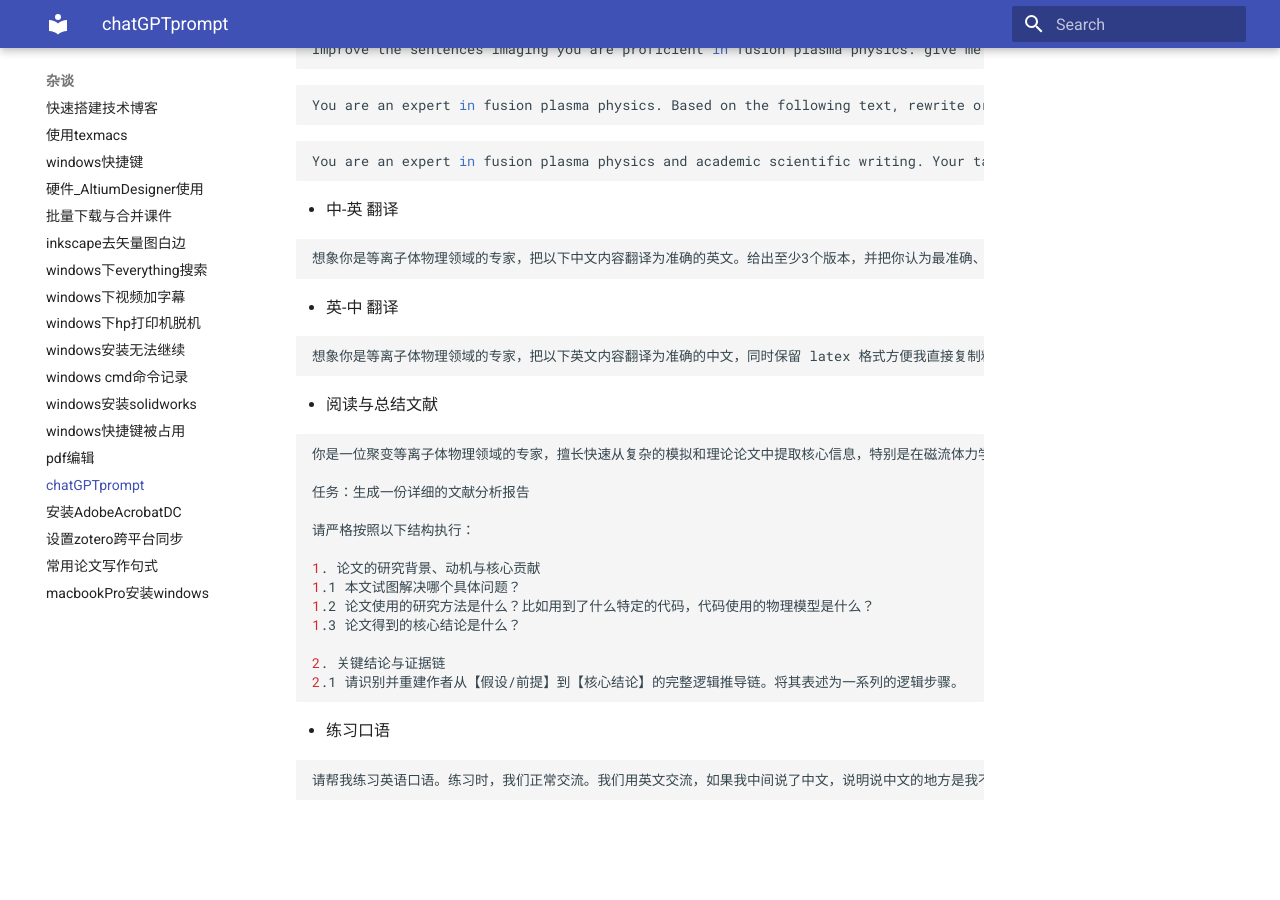
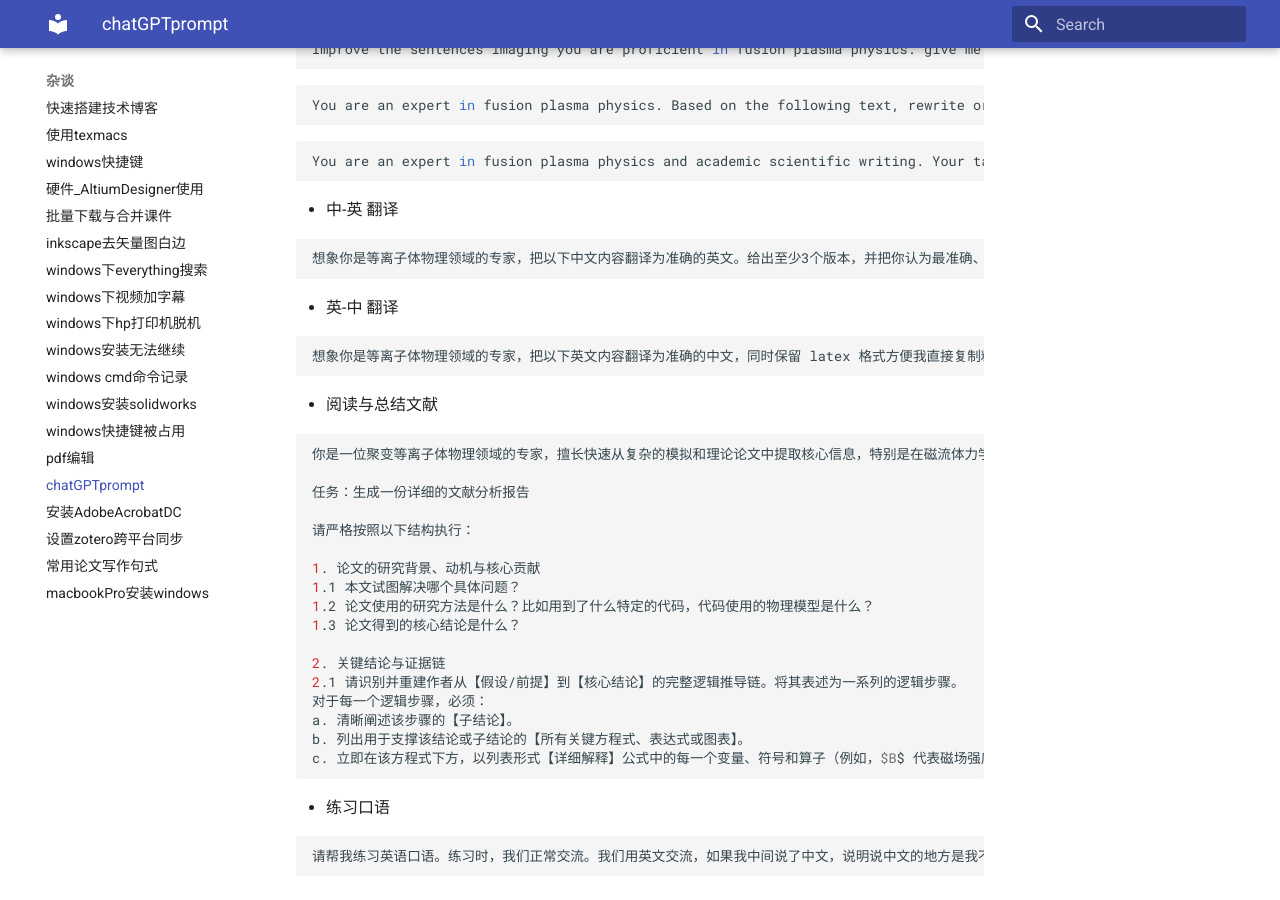
Before and after one commit to ymma98/technotes, an MkDocs documentation site: the page built from docs/杂谈/chatGPT_prompt.md, in a window 1280 px wide and 900 px high, scrolled down 812 px. Built offline with MkDocs 1.6.1 and Material for MkDocs 9.7.7, drawn with Linux system fonts in a browser that asks for light colours; before the commit the page ends 1636 px from its top, so only the background shows below that.

Commit message:
docs/杂谈/chatGPT_prompt.md updated from https://stackedit.cn/

````diff
--- a/docs/杂谈/chatGPT_prompt.md
+++ b/docs/杂谈/chatGPT_prompt.md
@@ -71,6 +71,10 @@ You are an expert in fusion plasma physics and academic scientific writing. Your
 
 2. 关键结论与证据链
 2.1 请识别并重建作者从【假设/前提】到【核心结论】的完整逻辑推导链。将其表述为一系列的逻辑步骤。
+对于每一个逻辑步骤，必须：
+a. 清晰阐述该步骤的【子结论】。
+b. 列出用于支撑该结论或子结论的【所有关键方程式、表达式或图表】。
+c. 立即在该方程式下方，以列表形式【详细解释】公式中的每一个变量、符号和算子（例如，$B$ 代表磁场强度，$T_e$ 代表电子温度，$\gamma$ 代表不稳定性增长率）。 4. 指明该主张对应的【关键支撑图表】（例如，"见图3a"、"见表1"）。
 
 ```
 
````
Also changed, not shown: other parts of docs/杂谈/chatGPT_prompt.md (+3 -3 lines).
